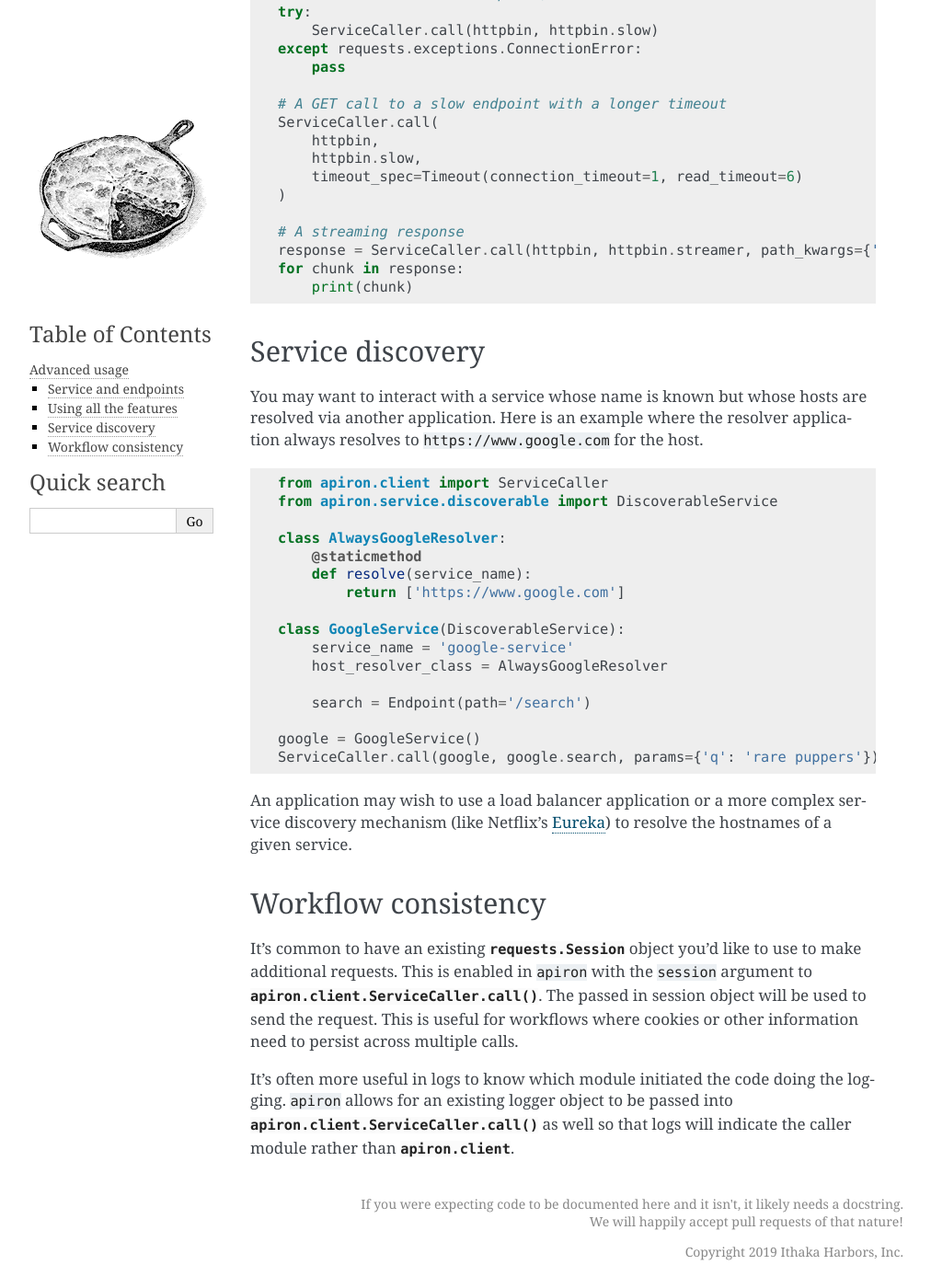
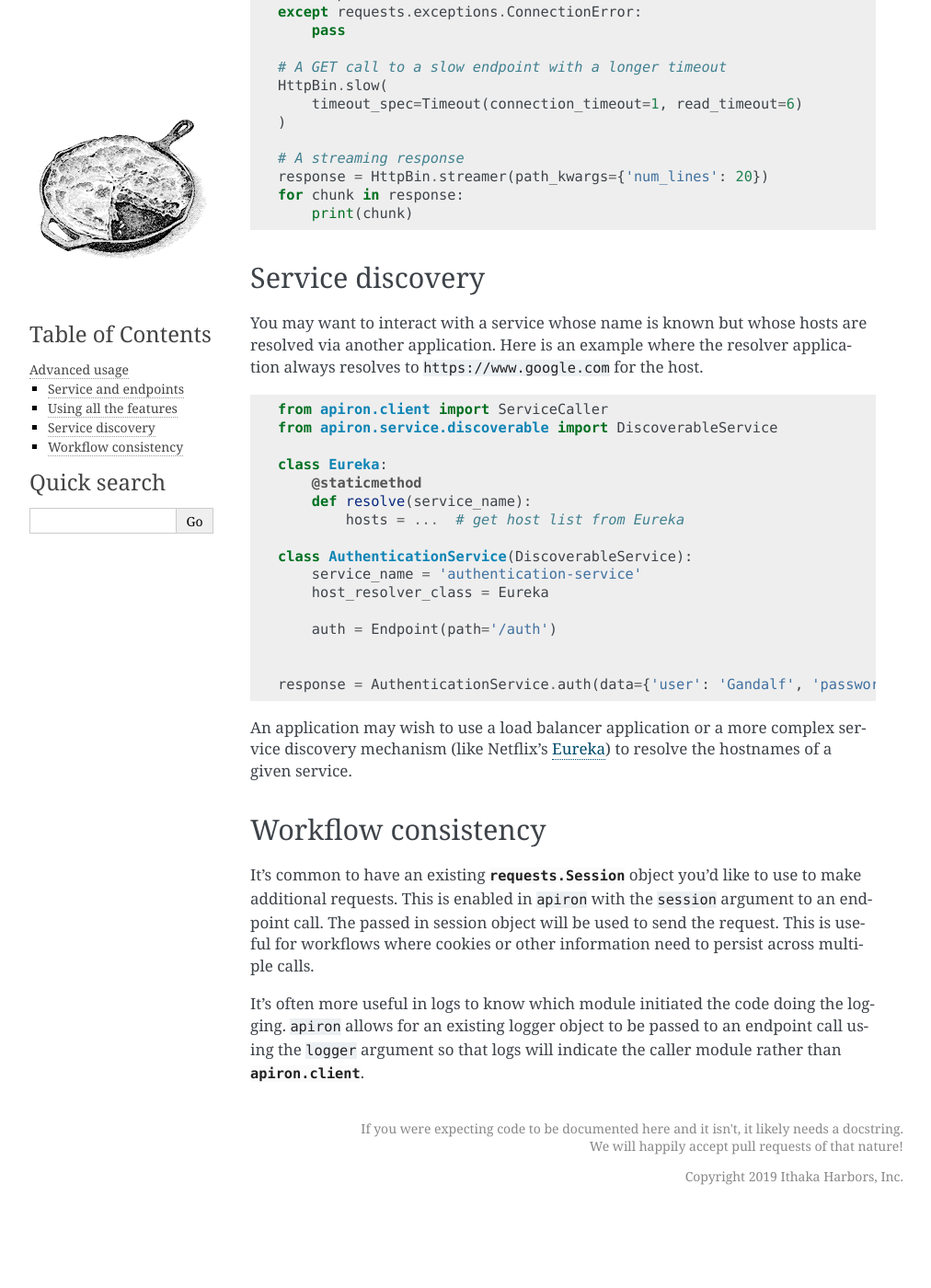
Before and after one commit to ithaka/apiron, a Sphinx documentation site: the page built from docs/advanced-usage.rst, in a window 1280 px wide and 1400 px high, scrolled down 1177 px. Shown: the whole window at 92% size, without its empty margins (138-1150 px from the left). Built offline with Sphinx 7.4.7, drawn with Linux system fonts in a browser that asks for light colours; after the commit the page ends 2495 px from its top, so only the background shows below that; some of the changed text lies outside the part shown.

Commit message:
Update documentation

```diff
--- a/docs/advanced-usage.rst
+++ b/docs/advanced-usage.rst
@@ -36,42 +36,38 @@ Using all the features
 
     import requests
 
-    from apiron.client import ServiceCaller, Timeout
+    from apiron.client import Timeout
 
-    from test_service import HttpBinService
-
-    httpbin = HttpBinService()
+    from test_service import HttpBin
 
     # A normal old GET call
-    ServiceCaller.call(httpbin, httpbin.getter, params={'foo': 'bar'})
+    HttpBin.getter(params={'foo': 'bar'})
 
     # A normal old POST call
-    ServiceCaller.call(httpbin, httpbin.poster, data={'foo': 'bar'})
+    HttpBin.poster(data={'foo': 'bar'})
 
     # A GET call with parameters formatted into the path
-    ServiceCaller.call(httpbin, httpbin.anything, path_kwargs={'anything': 42})
+    HttpBin.anything(path_kwargs={'anything': 42})
 
     # A GET call with a 500 response, raises RetryError since we successfully tried but got a bad response
     try:
-        ServiceCaller.call(httpbin, httpbin.status, path_kwargs={'status_code': 500})
+        HttpBin.status(path_kwargs={'status_code': 500})
     except requests.exceptions.RetryError:
         pass
 
     # A GET call to a slow endpoint, raises ConnectionError since our connection failed
     try:
-        ServiceCaller.call(httpbin, httpbin.slow)
+        HttpBin.slow()
     except requests.exceptions.ConnectionError:
         pass
 
     # A GET call to a slow endpoint with a longer timeout
-    ServiceCaller.call(
-        httpbin,
-        httpbin.slow,
+    HttpBin.slow(
         timeout_spec=Timeout(connection_timeout=1, read_timeout=6)
     )
 
     # A streaming response
-    response = ServiceCaller.call(httpbin, httpbin.streamer, path_kwargs={'num_lines': 20})
+    response = HttpBin.streamer(path_kwargs={'num_lines': 20})
     for chunk in response:
         print(chunk)
 
@@ -88,19 +84,19 @@ Here is an example where the resolver application always resolves to ``https://w
     from apiron.client import ServiceCaller
     from apiron.service.discoverable import DiscoverableService
 
-    class AlwaysGoogleResolver:
+    class Eureka:
         @staticmethod
         def resolve(service_name):
-            return ['https://www.google.com']
+            hosts = ...  # get host list from Eureka
 
-    class GoogleService(DiscoverableService):
-        service_name = 'google-service'
-        host_resolver_class = AlwaysGoogleResolver
+    class AuthenticationService(DiscoverableService):
+        service_name = 'authentication-service'
+        host_resolver_class = Eureka
 
-        search = Endpoint(path='/search')
+        auth = Endpoint(path='/auth')
 
-    google = GoogleService()
-    ServiceCaller.call(google, google.search, params={'q': 'rare puppers'})
+
+    response = AuthenticationService.auth(data={'user': 'Gandalf', 'password': 'Mellon'})
 
 An application may wish to use a load balancer application
 or a more complex service discovery mechanism (like Netflix's `Eureka <https://github.com/Netflix/eureka>`_)
@@ -112,11 +108,10 @@ Workflow consistency
 ********************
 
 It's common to have an existing :class:`requests.Session` object you'd like to use to make additional requests.
-This is enabled in ``apiron`` with the ``session`` argument to :func:`apiron.client.ServiceCaller.call`.
+This is enabled in ``apiron`` with the ``session`` argument to an endpoint call.
 The passed in session object will be used to send the request.
 This is useful for workflows where cookies or other information need to persist across multiple calls.
 
 It's often more useful in logs to know which module initiated the code doing the logging.
-``apiron`` allows for an existing logger object to be passed
-into :func:`apiron.client.ServiceCaller.call` as well
+``apiron`` allows for an existing logger object to be passed to an endpoint call using the ``logger`` argument
 so that logs will indicate the caller module rather than :mod:`apiron.client`.
```
Also changed, not shown: other parts of docs/advanced-usage.rst (+1 -1 lines), docs/getting-started.rst (+2 -10 lines), 1 other file.
